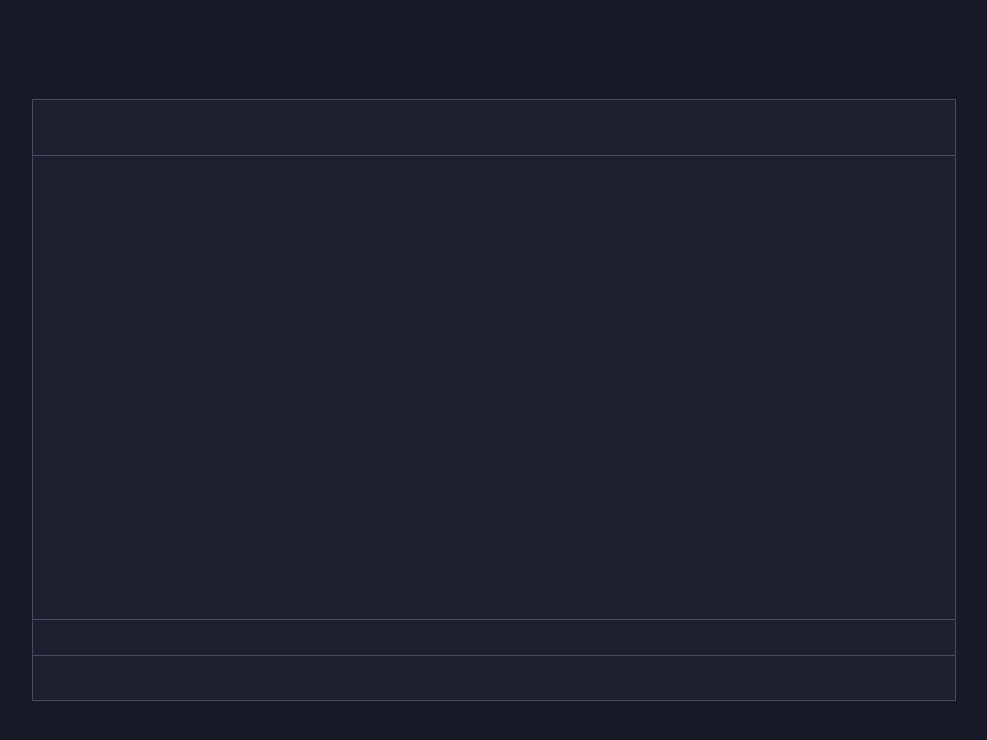
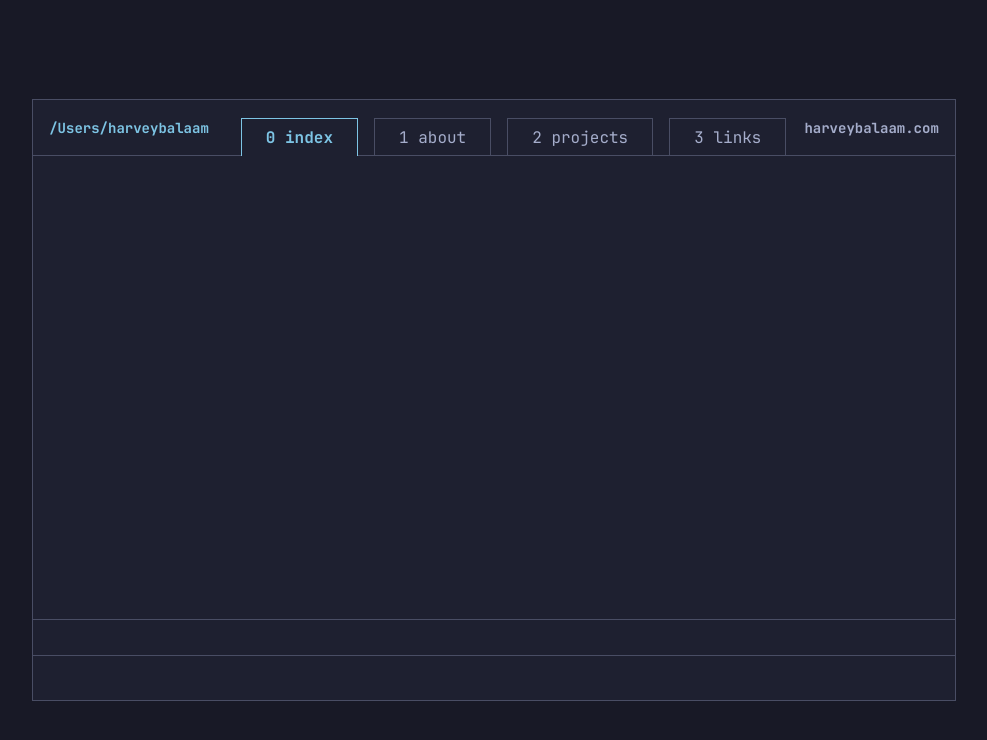
Before and after one commit to harveybalaam/personal-website, a React (Vite) app: page / in a window 1280 px wide. Shown: the top 740 px of the page, without its empty margins (146-1133 px from the left). Built offline with nearby package versions, Linux system fonts and the light colour scheme.

Commit message:
feat: create window header & page tabs

```diff
--- a/src/assets/styles/colours.css
+++ b/src/assets/styles/colours.css
@@ -31,6 +31,8 @@
 
   --main-bg: var(--mantle);
 
+  --accent: var(--sapphire);
+
   --text-primary: var(--text);
   --text-secondary: var(--subtext-0);
 
--- /dev/null
+++ b/src/components/tab/index.tsx
@@ -0,0 +1,21 @@
+import { Link, useLocation } from "@tanstack/react-router";
+import "./tab.css";
+
+interface TabProps {
+  route: "/" | "/about" | "/links" | "/projects";
+  text: string;
+}
+
+export function Tab({ route, text }: TabProps) {
+  const location = useLocation();
+  const isActiveTab = location.pathname === route;
+
+  return (
+    <Link
+      className={`tab-link ${isActiveTab ? "tab-link-active" : ""}`}
+      to={route}
+    >
+      {text}
+    </Link>
+  );
+}
--- /dev/null
+++ b/src/components/tab/tab.css
@@ -0,0 +1,25 @@
+.tab-link {
+  display: flex;
+  align-items: center;
+  height: 2.25rem;
+  padding: 0 1.5rem 0 1.5rem;
+  background-color: var(--main-bg);
+  color: var(--subtext-0);
+  border: 1px solid var(--border);
+  border-bottom: none;
+  text-decoration: none;
+}
+
+.tab-link.tab-link-active {
+  font-weight: bold;
+  color: var(--accent);
+  border-color: var(--accent);
+  box-shadow:
+    0 3px 0 -1px var(--main-bg),
+    0 1px 0 var(--accent);
+}
+
+.tab-link:not(.tab-link-active):hover {
+  color: var(--subtext-1);
+  background-color: var(--base);
+}
--- a/src/index.css
+++ b/src/index.css
@@ -29,7 +29,9 @@
 }
 
 :root {
-  font-family: "JetBrains Mono", ui-monospace, monospace;
+  --font-family: "JetBrains Mono", ui-monospace, monospace;
+
+  font-family: var(--font-family);
   text-rendering: optimizeLegibility;
   -webkit-font-smoothing: antialiased;
   -moz-osx-font-smoothing: grayscale;
@@ -38,11 +40,8 @@
 html,
 body {
   margin: 0;
+  padding: 0;
   background-color: var(--crust);
-}
-
-html {
-  padding: 0;
 }
 
 body {
@@ -68,6 +67,43 @@ body {
 
 .window-row.window-row-bordered {
   border-bottom: 1px solid var(--border);
+}
+
+header {
+  display: flex;
+  flex: 1;
+  justify-content: space-between;
+  padding: 0 1rem 0 1rem;
+}
+
+header > div:has(> nav.tab-group) {
+  display: flex;
+  gap: 2rem;
+}
+
+.tab-group {
+  display: flex;
+  align-self: flex-end;
+  gap: 1rem;
+}
+
+.text-emphasis,
+.text-highlight {
+  font-size: 0.875rem;
+  font-weight: bold;
+}
+
+.text-emphasis {
+  color: var(--subtext-0);
+}
+
+.text-highlight {
+  color: var(--accent);
+}
+
+header .text-emphasis,
+header .text-highlight {
+  align-self: center;
 }
 
 .page-content-wrapper {
--- a/src/routes/__root.tsx
+++ b/src/routes/__root.tsx
@@ -1,12 +1,26 @@
 import { createRootRoute } from "@tanstack/react-router";
 import { TanStackRouterDevtools } from "@tanstack/react-router-devtools";
+import { Tab } from "../components/tab";
 
 // eslint-disable-next-line react-refresh/only-export-components
 function RootLayout() {
   return (
     <>
       <div id="root-window">
-        <div className="window-row window-row-bordered"></div>
+        <div className="window-row window-row-bordered">
+          <header>
+            <div>
+              <span className="text-highlight">/Users/harveybalaam</span>
+              <nav className="tab-group">
+                <Tab route="/" text="0 index" />
+                <Tab route="/about" text="1 about" />
+                <Tab route="/projects" text="2 projects" />
+                <Tab route="/links" text="3 links" />
+              </nav>
+            </div>
+            <span className="text-emphasis">harveybalaam.com</span>
+          </header>
+        </div>
         <div className="window-row window-row-bordered"></div>
         <div className="window-row window-row-bordered"></div>
         <div className="window-row"></div>
```
